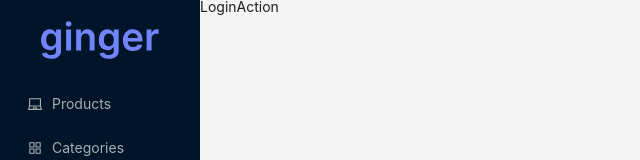
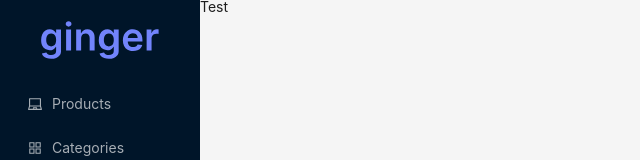
Before and after one commit to AlexNixx/Ginger-admin-dashboard, a React (Create React App) app: page / in a window 1280 px wide. Shown: the top 160 px of the page, without its empty margins (0-640 px from the left). Built offline with nearby package versions, Linux system fonts and the light colour scheme.

Commit message:
move login page to another layout in route file

```diff
--- a/src/app/routes/index.tsx
+++ b/src/app/routes/index.tsx
@@ -7,8 +7,9 @@
 export const Routing = () => {
 	return (
 		<Routes>
+			<Route path={"/login"} element={<LoginPage />} />
 			<Route element={<Layout />}>
-				<Route path={"/"} element={<LoginPage />} />
+				<Route path={"/"} element={<Test />} />
 				<Route path={"/products"} element={<Test />} />
 				<Route path={"/categories"} element={<Test />} />
 				<Route path={"/brands"} element={<Test />} />
```
